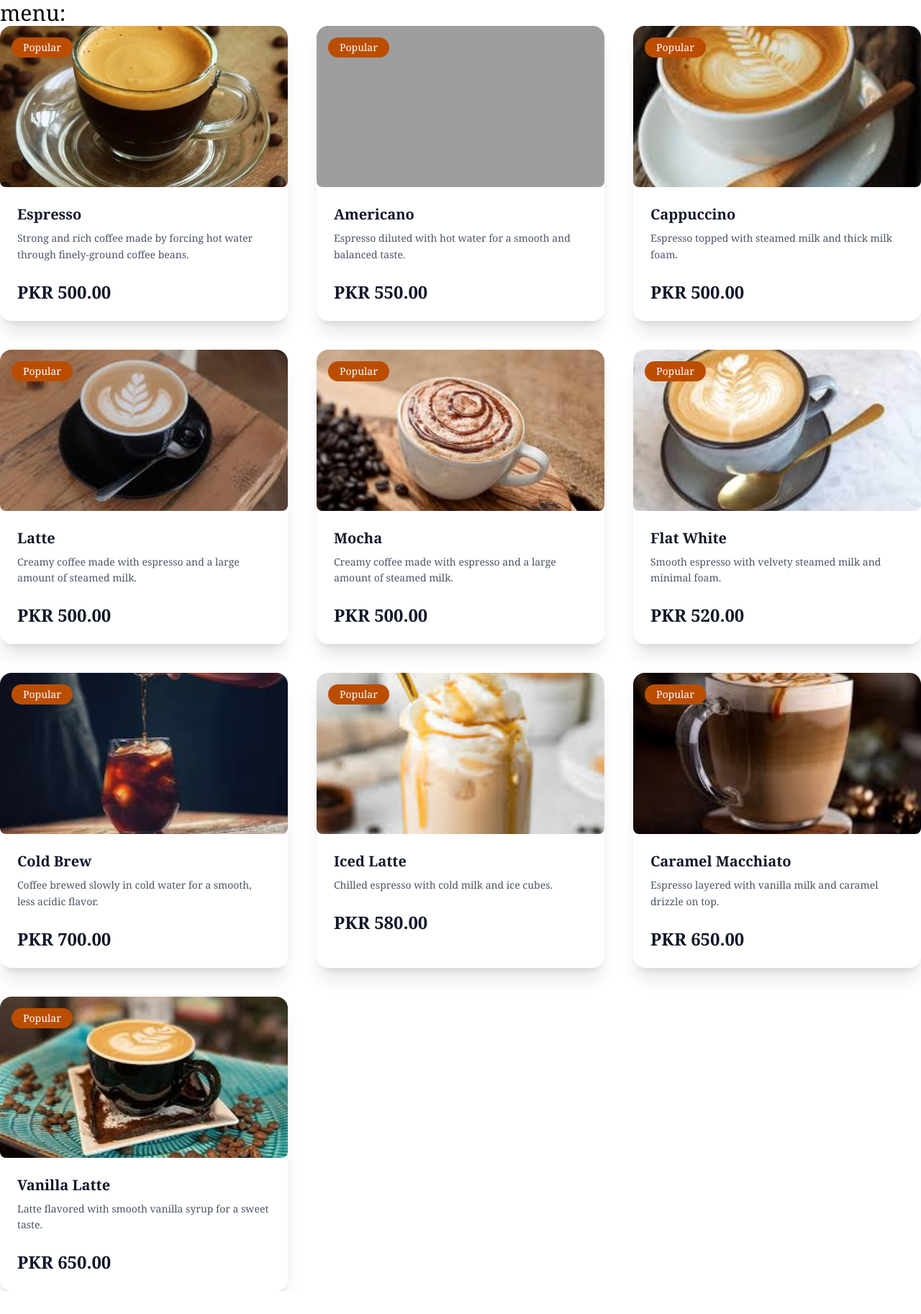
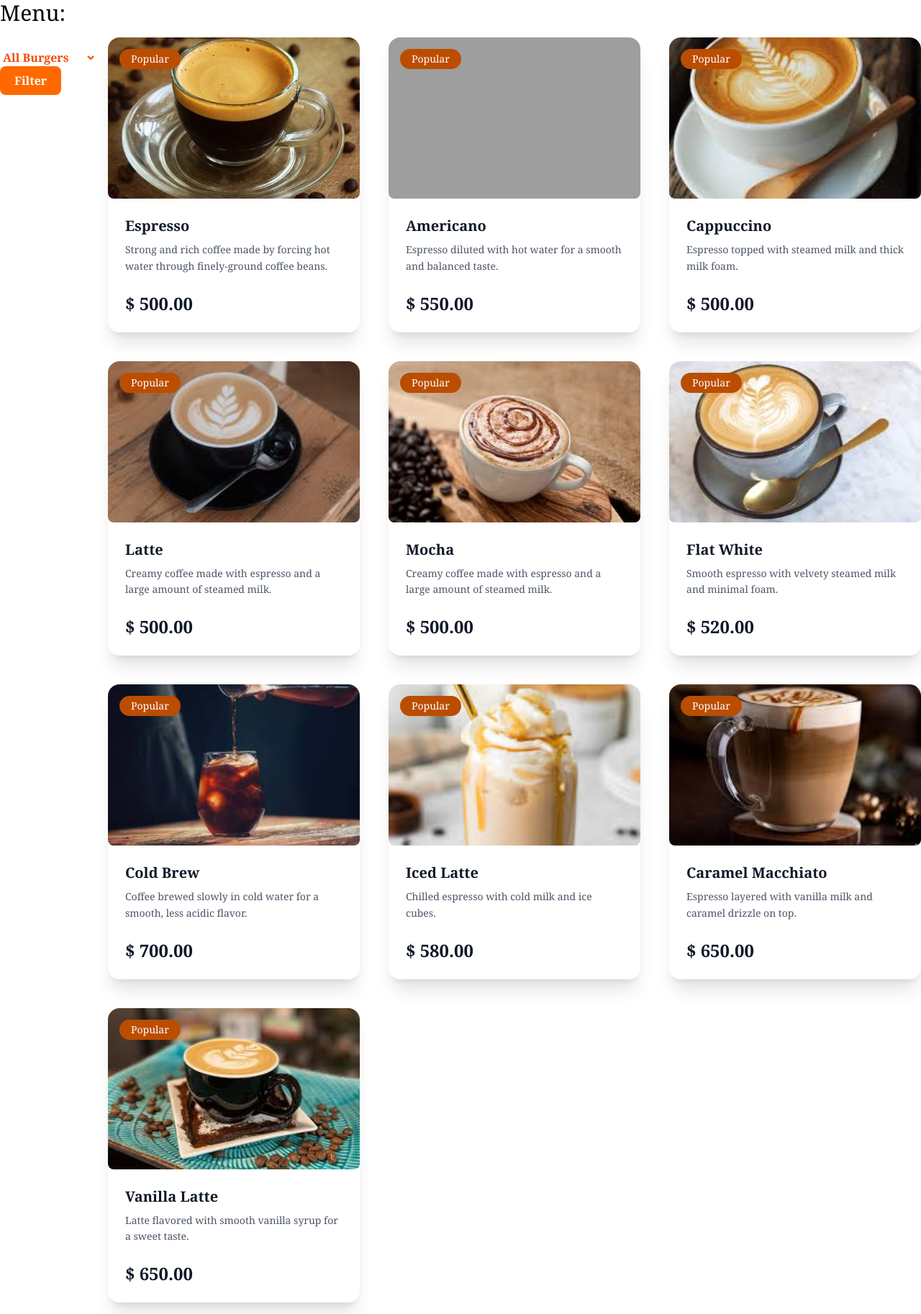
Before and after one commit to Khuzama-arshad/restaurant-management-system, a Django app: page /menu/ in a window 1280 px wide. Shown: the whole page at 72% size. Before the commit the page ends 1794 px from the top, so only its background shows below. Run offline with Django 5.2, Linux system fonts and the light colour scheme; data comes from the database, SQL or seed files in the repository; both versions use the stored data as it was after the commit; style sheets or scripts are compiled from the project's sources; some libraries are stand-ins or nearby versions; grey boxes are pictures that could not be loaded.

Commit message:
Add menu filtering functionality and update menu display

```diff
--- a/management_system/Templates/menu.html
+++ b/management_system/Templates/menu.html
@@ -13,8 +13,13 @@
 <body class="bg-gray-150 text-black font-serif leading-normal tracking-normal">
 
 <div class="container mx-auto">
-    <section class="grid-cols-3 items-center justify-center h-screen">
-        <h1 class="text-3xl">menu:</h1>
+<section class="grid-cols-3 items-center justify-center h-screen">
+        <h1 class="text-3xl">Menu:</h1>
+ <div class="search pt-4 pb-4 flex justify-end ">
+    <form class=" pt-4 pb-4 text-orange-600 font-bold pr-4" method="GET">
+    {{ form.burger_type }}
+    <button class='pl-5 pr-5 pt-2 pb-2 rounded-lg bg-orange-500 text-white' type="submit">Filter</button>
+</form>
 <div class="grid sm:grid-cols-2 lg:grid-cols-3 gap-10">
 
       {% for menu in menus %}
@@ -44,7 +49,7 @@
 
           <div class="flex items-center justify-between mt-6">
             <span class="text-2xl font-extrabold text-gray-900">
-              PKR {{ menu.price }}
+              $ {{ menu.price }}
             </span>
 
             {% comment %} <a href="{% url 'cart_add' menu.id %}"
--- /dev/null
+++ b/management_system/menu/forms.py
@@ -0,0 +1,9 @@
+from django import forms
+from .models import Menu
+
+class MenuFilterForm(forms.Form):
+    burger_type = forms.ChoiceField(
+        choices=[('', 'All Burgers')] + list(Menu.MENU_TYPE_LIST),
+        required=False,
+        label="Filter by Burger Type"
+    )
--- a/management_system/menu/models.py
+++ b/management_system/menu/models.py
@@ -2,11 +2,11 @@ from django.db import models
 
 # Create your models here.
 class Menu(models.Model):
-    MENU_TYPE_LIST=(
+    MENU_TYPE_LIST=[
         ('Hot Coffee','Hot Coffee'),
         ('Cold Coffee', 'Cold Coffee'),
         ('Special Coffee', 'Special Coffee'),
-    )
+    ]
     name = models.CharField(max_length=60)
     image = models.ImageField(upload_to='menu/')
     description = models.TextField(default="")
--- a/management_system/menu/views.py
+++ b/management_system/menu/views.py
@@ -1,7 +1,13 @@
 from django.shortcuts import render
 from .models import Menu
 from django.shortcuts import get_object_or_404
+from .forms import MenuFilterForm
 # Create your views here.
 def menu(request):
     menus = Menu.objects.all()
-    return render(request, 'menu.html', {'menus': menus})
+    form = MenuFilterForm(request.GET)
+    if form.is_valid():
+        burger_type = form.cleaned_data.get('burger_type')
+        if burger_type:
+            menus = menus.filter(type=burger_type)
+    return render(request, 'menu.html', {'menus': menus, 'form': form})
```
Also changed, not shown: management_system/db.sqlite3.
